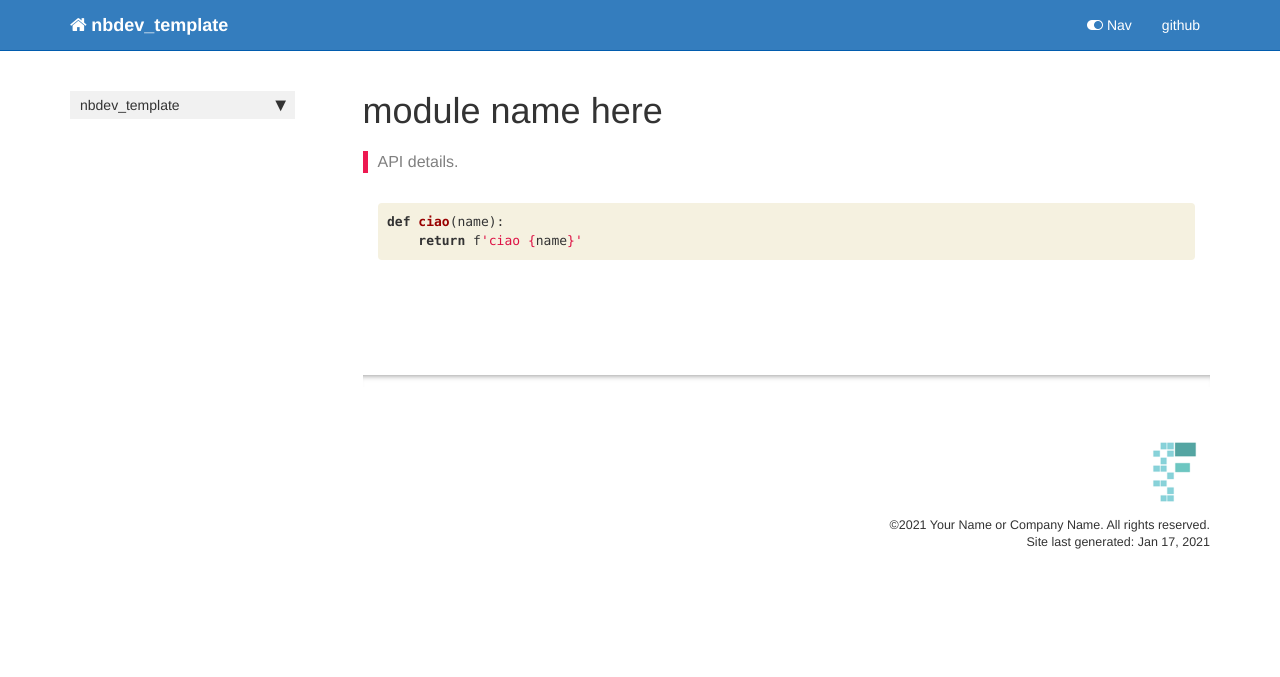
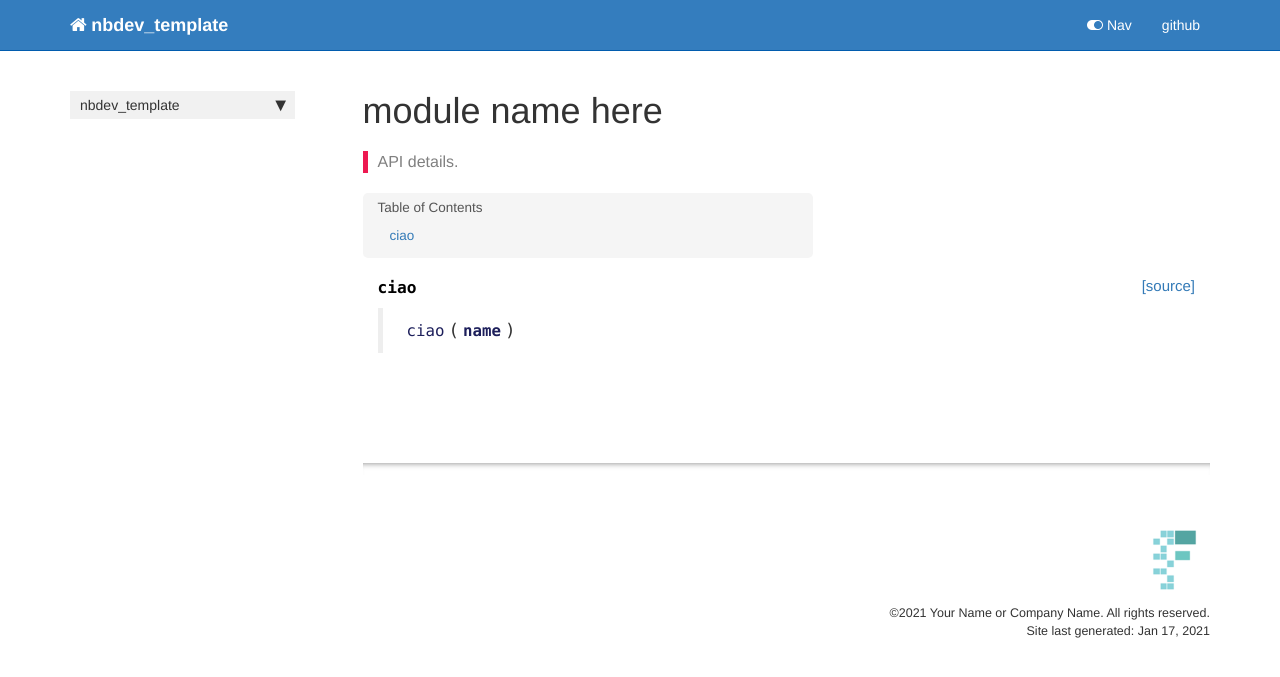
Before and after one commit to bru08/nbdev_try, a Jekyll site: the page built from docs/core.html, in a window 1280 px wide. Shown: the top 677 px of the page. Built offline with Jekyll 4.4.1, drawn with Linux system fonts in a browser that asks for light colours; nearby versions of some CDN libraries; comment, search, counter and statistics services are not loaded.

Commit message:
initial commit

```diff
--- a/docs/core.html
+++ b/docs/core.html
@@ -31,15 +31,28 @@ nb_path: "00_core.ipynb"
     {% raw %}
 
 <div class="cell border-box-sizing code_cell rendered">
-<div class="input">
 
-<div class="inner_cell">
-    <div class="input_area">
-<div class=" highlight hl-ipython3"><pre><span></span><span class="k">def</span> <span class="nf">ciao</span><span class="p">(</span><span class="n">name</span><span class="p">):</span>
-    <span class="k">return</span> <span class="sa">f</span><span class="s1">&#39;ciao </span><span class="si">{</span><span class="n">name</span><span class="si">}</span><span class="s1">&#39;</span>
-</pre></div>
+</div>
+    {% endraw %}
 
-    </div>
+    {% raw %}
+
+<div class="cell border-box-sizing code_cell rendered">
+
+<div class="output_wrapper">
+<div class="output">
+
+<div class="output_area">
+
+
+<div class="output_markdown rendered_html output_subarea ">
+<h4 id="ciao" class="doc_header"><code>ciao</code><a href="https://github.com/fastai/nbdev_template/tree/master/nbdev_template/core.py#L6" class="source_link" style="float:right">[source]</a></h4><blockquote><p><code>ciao</code>(<strong><code>name</code></strong>)</p>
+</blockquote>
+
+</div>
+
+</div>
+
 </div>
 </div>
 
--- a/nbdev_template/core.py
+++ b/nbdev_template/core.py
@@ -1,3 +1,7 @@
 # AUTOGENERATED! DO NOT EDIT! File to edit: 00_core.ipynb (unless otherwise specified).
 
-__all__ = []
+__all__ = ['ciao']
+
+# Cell
+def ciao(name):
+    return f'ciao {name}'
```
Also changed, not shown: nbdev_template/_nbdev.py (+4 -4 lines), 2 other files.
